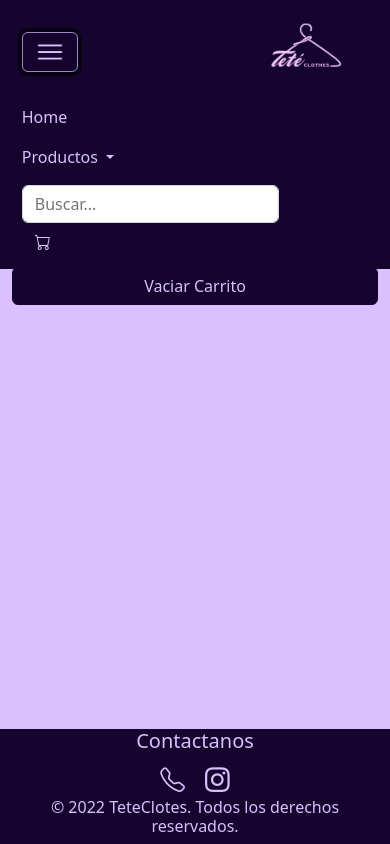
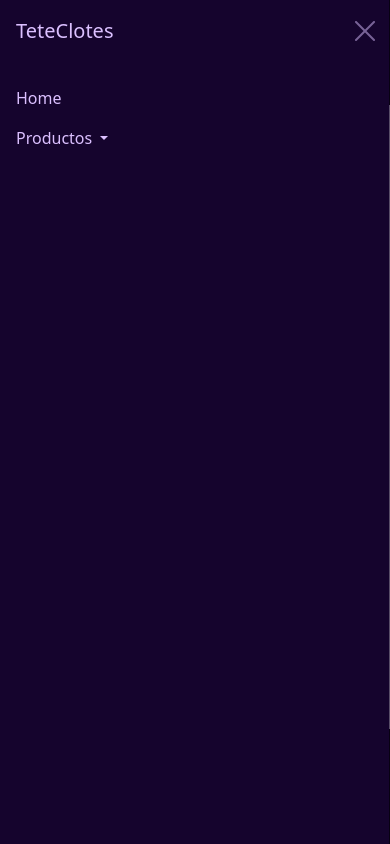
Before and after one commit to hiroshitomi/teteDemo, a plain HTML site: page pages/carrito.html in a window 390 px wide. Both pictures are taken after a click on the button 49 px from the left and 52 px from the top of the page. Drawn offline with nearby package versions, Linux system fonts and the light colour scheme; some packages are replaced by stand-ins of ours; a script that the page names is missing.

Commit message:
cambio de menu desplegable

```diff
--- a/css/style.css
+++ b/css/style.css
@@ -40,6 +40,10 @@ a{
     color: #dbc0ff;
 }
 
+.btn-close {
+    background: transparent url(../resources/closeBtn.png) center/2em auto no-repeat;
+}
+
 .img-size{
     width: 8rem;
 }
@@ -58,14 +62,15 @@ a{
     appearance: none;
     border-radius: 0.375rem;
     transition: border-color .15s ease-in-out,box-shadow .15s ease-in-out;
+    width: 100%;
 }
 
 .input-control:focus{
     color: #15042d;
     background-color: #fff;
-    border-color: #dbc0ff;
+    border-color: #15042d;
     outline: 0;
-    box-shadow: 0 0 0 0.25rem rgba(219, 192, 255, 0.788);
+    box-shadow: 0 0 0 0.25rem rgba(21, 4, 45, 0.563);
 }
 
 .nav-link {
--- a/pages/carrito.html
+++ b/pages/carrito.html
@@ -31,12 +31,20 @@
             <div class="container-fluid nav-width">
                 <a href="../index.html"><img src="../resources/logoTete.png" class="img-fluid img-size"
                         alt="Tete Clothes"></a>
-                <button class="navbar-toggler" type="button" data-bs-toggle="collapse"
-                    data-bs-target="#navbarSupportedContent" aria-controls="navbarSupportedContent"
-                    aria-expanded="false" aria-label="Toggle navigation">
+
+                <button class="navbar-toggler" type="button" data-bs-toggle="offcanvas"
+                    data-bs-target="#staticBackdrop" aria-controls="staticBackdrop">
                     <span class="navbar-toggler-icon"></span>
                 </button>
-                <div class="collapse navbar-collapse" id="navbarSupportedContent">
+
+                <div class="offcanvas offcanvas-start" data-bs-backdrop="static" tabindex="-1" id="staticBackdrop"
+                    aria-labelledby="staticBackdropLabel">
+                    <div class="offcanvas-header">
+                        <h5 class="offcanvas-title" id="staticBackdropLabel">TeteClotes</h5>
+                        <button type="button" class="btn-close" data-bs-dismiss="offcanvas" aria-label="Close"></button>
+                    </div>
+                    <div class="offcanvas-body">
+                        <div>
                             <ul class="navbar-nav me-auto mb-2 mb-lg-0">
                                 <li class="nav-item">
                                     <a class="nav-link" aria-current="page" href="../index.html">Home</a>
@@ -53,9 +61,13 @@
                                     </ul>
                                 </li>
                             </ul>
-                    <input class="input-control me-2" id="inputSearch" type="search" placeholder="Buscar..." aria-label="Search">
                         </div>
-                <button class="btn btn-outline" type="submit"><a href="../pages/carrito.html"><i class="bi bi-cart"></i></a></button>
+                    </div>
+                </div>
+
+
+                <button class="btn btn-outline" type="submit"><a href="./pages/carrito.html"><i
+                            class="bi bi-cart"></i></a></button>
             </div>
 
         </nav>
```
Also changed, not shown: index.html (+6 -24 lines), resources/closeBtn.png (added). Lines whose indentation alone changed are shown as unchanged.
